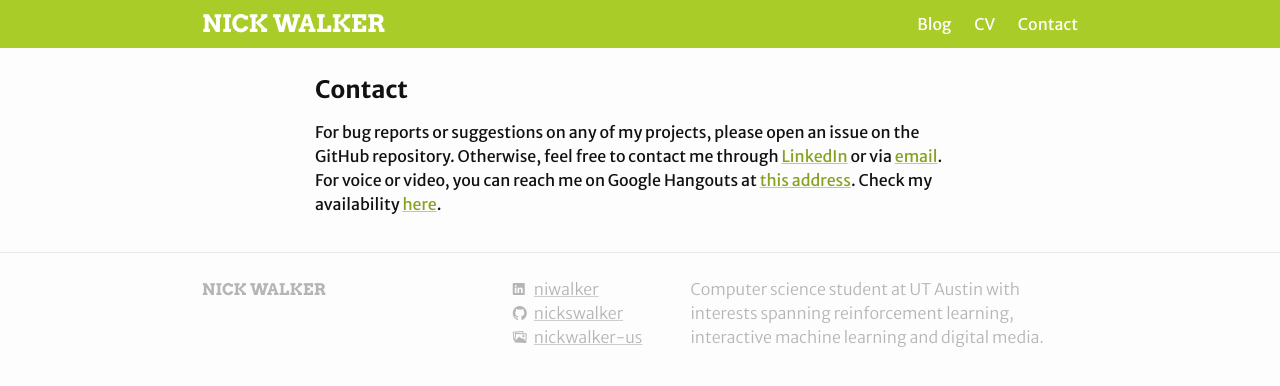
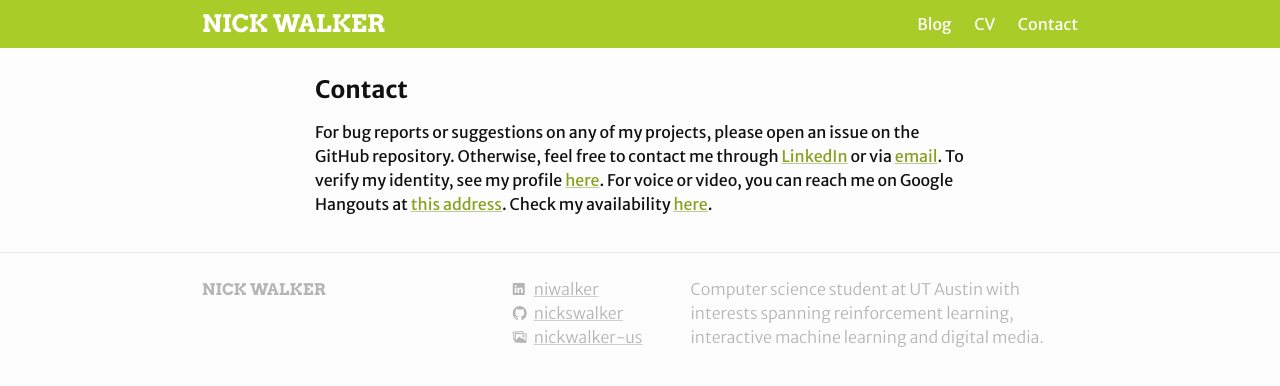
Before and after one commit to nickswalker/nickwalker.us, a Jekyll site: the page built from pages/contact.md, in a window 1280 px wide. Shown: the top 386 px of the page. Built offline with Jekyll 4.4.1, drawn with Linux system fonts in a browser that asks for light colours.

Commit message:
Note Keybase profile

```diff
--- a/pages/contact.md
+++ b/pages/contact.md
@@ -5,4 +5,4 @@
 nav_order: 4
 permalink: contact
 ---
-For bug reports or suggestions on any of my projects, please open an issue on the GitHub repository. Otherwise, feel free to contact me through [LinkedIn](https://www.linkedin.com/in/niwalker) or via [email](mailto:nickswalker@icloud.com). For voice or video, you can reach me on Google Hangouts at [this address](mailto:walker.s.nick@gmail.com). Check my availability [here](/calendar).
+For bug reports or suggestions on any of my projects, please open an issue on the GitHub repository. Otherwise, feel free to contact me through [LinkedIn](https://www.linkedin.com/in/niwalker) or via [email](mailto:nickswalker@icloud.com). To verify my identity, see my profile [here](https://keybase.io/nickswalker). For voice or video, you can reach me on Google Hangouts at [this address](mailto:walker.s.nick@gmail.com). Check my availability [here](/calendar).
```
